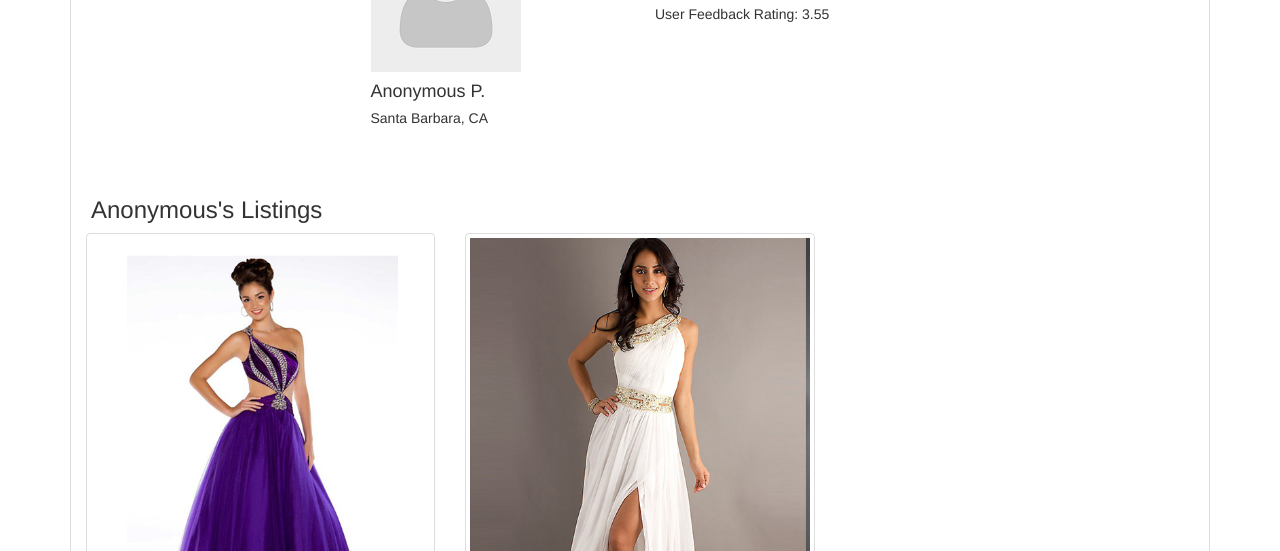
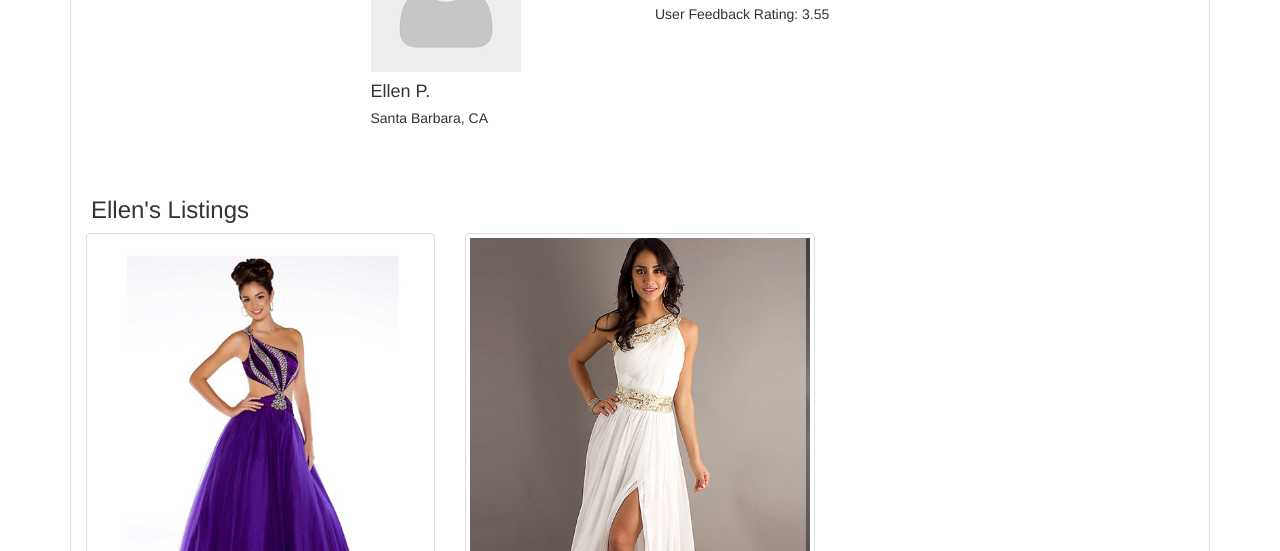
Before and after one commit to freyon/WonderluxeStatic, a plain HTML site: page profile.html in a window 1280 px wide. Shown: the part 249-800 px from the top of the page. Drawn offline with nearby package versions, Linux system fonts and the light colour scheme.

Commit message:
Changed anon to Ellen

```diff
--- a/profile.html
+++ b/profile.html
@@ -46,7 +46,7 @@
               <p></p>
               <img src="images/profile_portrait.png" alt="...">
               <div class="caption">
-                <h4>Anonymous P.</h4>
+                <h4>Ellen P.</h4>
                 <h5>Santa Barbara, CA</h5>
               </div>
             </div>
@@ -63,7 +63,7 @@
           <div class="row">
             <br>
             <br>
-            <h3 style="margin-left:20px;">Anonymous's Listings</h3>
+            <h3 style="margin-left:20px;">Ellen's Listings</h3>
             <div class="col-sm-6 col-md-4">
               <div class="thumbnail">
                 <img src="images/5Dress5.jpg" height="25px" alt="...">
```
